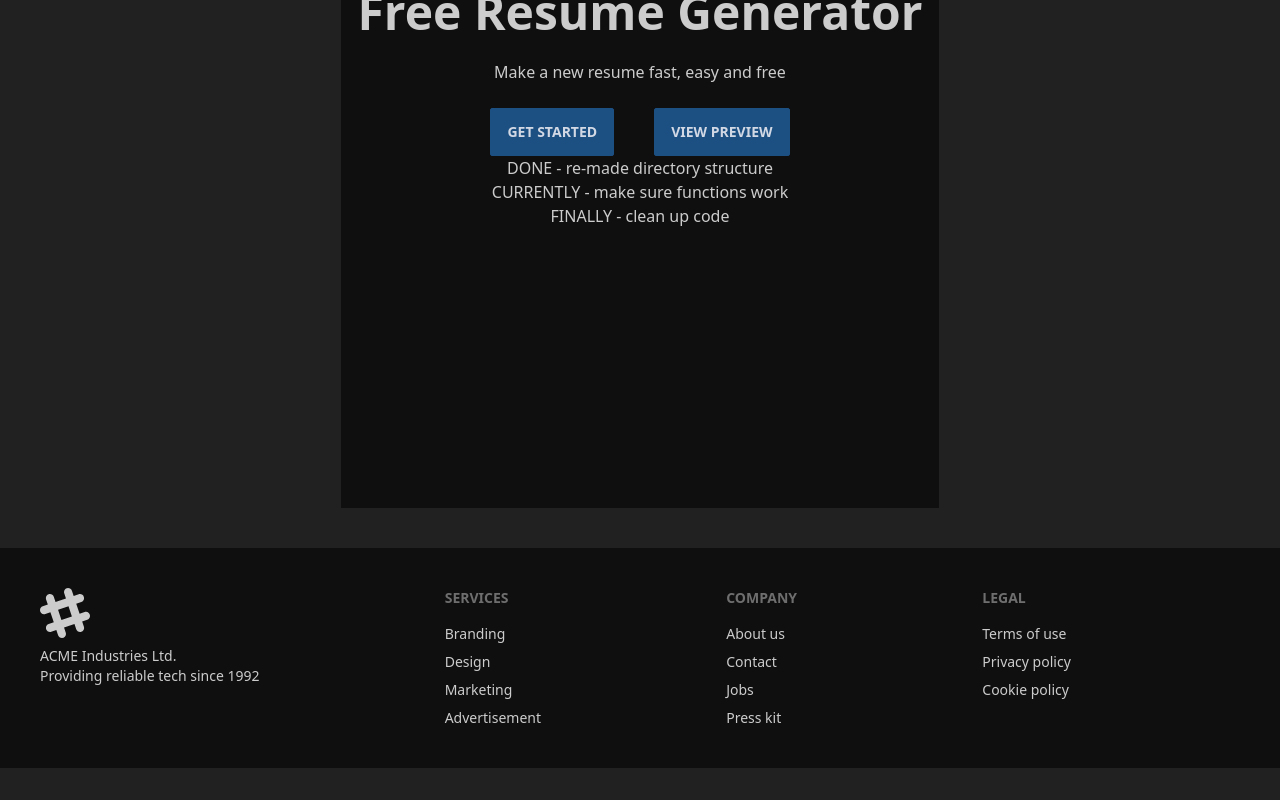
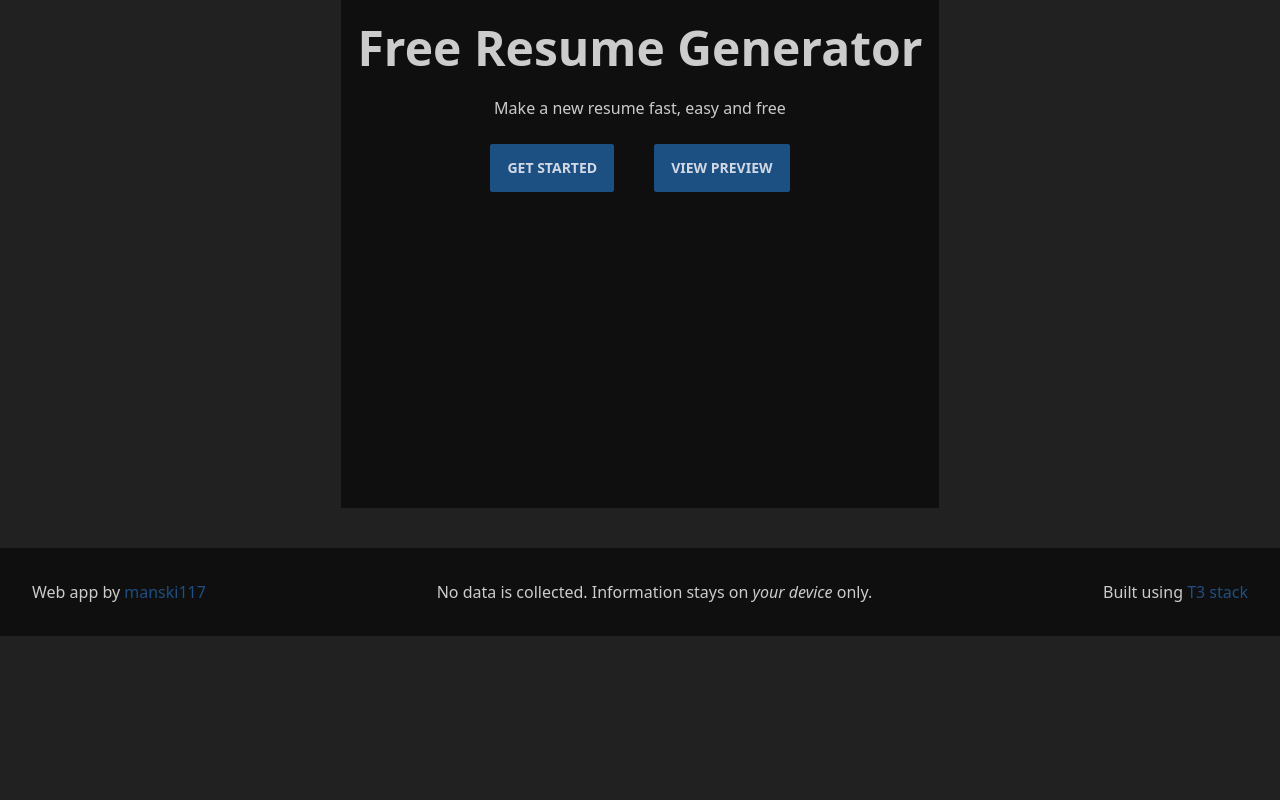
Before and after one commit to manski117/resume-generator, a Next.js app: page / in a window 1280 px wide. Shown: the part 428-1228 px from the top of the page. After the commit the page ends 1064 px from the top, so only its background shows below. Built offline with nearby package versions, Linux system fonts and the light colour scheme.

Commit message:
Cleanup code, footer, and readme

```diff
--- a/src/app/globals.css
+++ b/src/app/globals.css
@@ -1,3 +1,20 @@
 @tailwind base;
 @tailwind components;
 @tailwind utilities;
+
+.footer-link{
+    color: hsl(var(--p));
+    text-decoration: none;
+}
+.footer-link:hover{
+    color: hsl(var(--pf));
+    text-decoration: underline;
+}
+.footer-link:visited{
+    color: hsl(var(--s));
+    text-decoration: none;
+}
+.footer-link:visited:hover{
+    color: hsl(var(--sf));
+    text-decoration: underline;
+}
--- a/src/app/layout.tsx
+++ b/src/app/layout.tsx
@@ -18,49 +18,16 @@ export default function RootLayout({
           <meta name="viewport" content="width=device-width, initial-scale=1.0" />
         </head>
         <body>
-        <div className="flex items-center flex-col p-8 space-y-10 min-h-screen">
+        <div className="flex items-center justify-between flex-col pt-8 px-8 space-y-10 min-h-screen">
           <Navbar />
           <main>{children}</main>
-          <footer className="footer p-10 w-[100vw] bg-base-200 text-base-content">
-        <div>
-          <svg
-            width="50"
-            height="50"
-            viewBox="0 0 24 24"
-            xmlns="http://www.w3.org/2000/svg"
-            fillRule="evenodd"
-            clip-rule="evenodd"
-            className="fill-current"
-          >
-            <path d="M22.672 15.226l-2.432.811.841 2.515c.33 1.019-.209 2.127-1.23 2.456-1.15.325-2.148-.321-2.463-1.226l-.84-2.518-5.013 1.677.84 2.517c.391 1.203-.434 2.542-1.831 2.542-.88 0-1.601-.564-1.86-1.314l-.842-2.516-2.431.809c-1.135.328-2.145-.317-2.463-1.229-.329-1.018.211-2.127 1.231-2.456l2.432-.809-1.621-4.823-2.432.808c-1.355.384-2.558-.59-2.558-1.839 0-.817.509-1.582 1.327-1.846l2.433-.809-.842-2.515c-.33-1.02.211-2.129 1.232-2.458 1.02-.329 2.13.209 2.461 1.229l.842 2.515 5.011-1.677-.839-2.517c-.403-1.238.484-2.553 1.843-2.553.819 0 1.585.509 1.85 1.326l.841 2.517 2.431-.81c1.02-.33 2.131.211 2.461 1.229.332 1.018-.21 2.126-1.23 2.456l-2.433.809 1.622 4.823 2.433-.809c1.242-.401 2.557.484 2.557 1.838 0 .819-.51 1.583-1.328 1.847m-8.992-6.428l-5.01 1.675 1.619 4.828 5.011-1.674-1.62-4.829z"></path>
-          </svg>
-          <p>
-            ACME Industries Ltd.
-            <br />
-            Providing reliable tech since 1992
-          </p>
-        </div>
-        <div>
-          <span className="footer-title">Services</span>
-          <a className="link link-hover">Branding</a>
-          <a className="link link-hover">Design</a>
-          <a className="link link-hover">Marketing</a>
-          <a className="link link-hover">Advertisement</a>
-        </div>
-        <div>
-          <span className="footer-title">Company</span>
-          <a className="link link-hover">About us</a>
-          <a className="link link-hover">Contact</a>
-          <a className="link link-hover">Jobs</a>
-          <a className="link link-hover">Press kit</a>
-        </div>
-        <div>
-          <span className="footer-title">Legal</span>
-          <a className="link link-hover">Terms of use</a>
-          <a className="link link-hover">Privacy policy</a>
-          <a className="link link-hover">Cookie policy</a>
-        </div>
-      </footer>
+          <footer className="footer footer-center p-4 bg-base-200 w-[100vw] h-24 md:h-fit text-base-content">
+            <div className='flex flex-col md:flex-row md:w-full md:justify-between md:h-fit' >
+              <p className='md:p-4 text-sm md:text-base' >Web app by <a className='footer-link' href="https://github.com/manski117/resume-generator">manski117</a></p>
+              <p className='md:p-4 text-sm md:text-base hidden md:block' >No data is collected. Information stays on <em>your device</em> only. </p>
+              <p className='md:p-4 text-sm md:text-base' >Built using <a className='footer-link' href="https://create.t3.gg/">T3 stack</a></p>
+            </div>
+          </footer>
         </div>
         </body>
       </html>
--- a/src/app/page.tsx
+++ b/src/app/page.tsx
@@ -20,15 +20,6 @@ export default function Home() {
                   <button className="btn btn-primary">View Preview</button>
                 </Link>
             </div>
-            <h3>
-                DONE - re-made directory structure
-            </h3>
-            <h4>
-                CURRENTLY - make sure functions work
-            </h4>
-            <h5>
-                FINALLY - clean up code
-            </h5>
           </div>
         </div>
       </div>
--- a/src/app/print/page.tsx
+++ b/src/app/print/page.tsx
@@ -2,26 +2,9 @@
 import React from "react";
 import { Job, School, Project } from "~/components/ResumeForm";
 import { useRef } from 'react';
+import Link from "next/link";
 
 export default function PrintResume(){
-
-  function logFromLocalStorage() {
-    const storedData = localStorage.getItem("resumeData");
-    if (storedData) {
-      try {
-        const parsedData = JSON.parse(storedData);
-        console.log("Data found in local storage:");
-        console.log(parsedData);
-      } catch (error) {
-        console.error("Error parsing data from local storage:", error);
-      }
-    } else {
-      console.log("No data found in local storage.");
-    }
-
-    // activate render fucntions here for now
-    renderBio();
-  }
 
   function renderBio() {
     const storedData = localStorage.getItem("resumeData");
@@ -231,9 +214,15 @@ export default function PrintResume(){
                   {typeof window !== 'undefined' && window.localStorage ? renderSkills() : null}
                 </div>
             </section>
-            <button onClick={printResume} className="btn w-full mt-10" >
-                Print Resume
-            </button>
+            <span className="flex flex-col md:flex-row mt-10 justify-center items-center gap-5">
+                <button onClick={printResume} className="btn h-16 w-[40%]" >
+                    Print Resume
+                </button>
+                <Link className="btn h-16 w-[40%]" href='/new' title="Go back to edit page">
+                    Wait, I need to make some changes
+                </Link>
+            </span>
+
         </div>
     )
 }
--- a/src/components/ResumeForm.tsx
+++ b/src/components/ResumeForm.tsx
@@ -107,12 +107,13 @@ export function ResumeForm() {
   const value = { bio, setBio, schools, setSchools, jobs, setJobs, projects, setProjects, skills, setSkills };
 
   useEffect(() => {
-    console.log("Schools:", schools);
-    console.log("Jobs:", jobs);
-    console.log("Projects:", projects);
-    console.log("Skills:", skills);
-    console.log("Bio:", bio);
-    console.log("Jobs:", jobs);
+    // runs whenever the state is updated or form inputs changed
+    // console.log("Schools:", schools);
+    // console.log("Jobs:", jobs);
+    // console.log("Projects:", projects);
+    // console.log("Skills:", skills);
+    // console.log("Bio:", bio);
+    // console.log("Jobs:", jobs);
   }, [bio, schools, jobs, projects, skills]);
 
   useEffect(() => {
@@ -121,7 +122,7 @@ export function ResumeForm() {
 
   function logData() {
     //logs data and attempts to save it to local storage
-    console.log(bio, schools, jobs, projects, skills);
+    // console.log(bio, schools, jobs, projects, skills);
     saveToLocalStorage(bio, schools, jobs, projects, skills);
   }
 
@@ -199,16 +200,15 @@ export function ResumeForm() {
       <JobForm />
       <ProjectForm />
       <SkillsForm />
-      {/* Other child components */}
-      <button className="btn mt-4 mx-auto" onClick={logData}>
-        Log and save
-      </button>
-      <button className="btn mt-4 mx-auto" onClick={loadData}>
-        Load from LS
-      </button>
-      <Link href="/print" className="btn mt-4 mx-auto" onClick={logData}>
-        Save and View
-      </Link>
+
+      <span className="flex flex-col md:flex-row mt-10 justify-center items-center gap-5">
+        <button className="btn w-[43%] mt-4 mx-auto" onClick={logData}>
+          Save
+        </button>
+        <Link href="/print" className="btn w-[43%] mt-4 mx-auto" onClick={logData}>
+          Save and View
+        </Link>
+      </span>
 
     </ResumeContext.Provider>
   );
@@ -364,7 +364,7 @@ export function SchoolForm() {
     setSchools(newSchools);
   };
   function logSchoolData() {
-    console.log(schools);
+    // console.log(schools);
   }
 
   return (
@@ -530,7 +530,7 @@ export function JobForm() {
   };
 
   function logJobData() {
-    console.log(jobs);
+    // console.log(jobs);
   }
 
   return (
@@ -661,7 +661,7 @@ export function ProjectForm() {
   };
 
   function logProjectData() {
-    console.log(projects);
+    // console.log(projects);
   }
 
   return (
```
Also changed, not shown: 1 other file (tests, documents, lock files or other folders).
